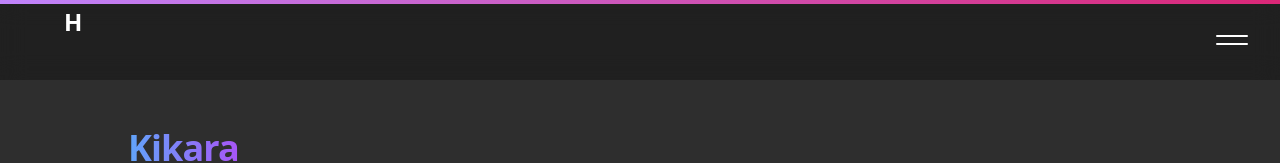
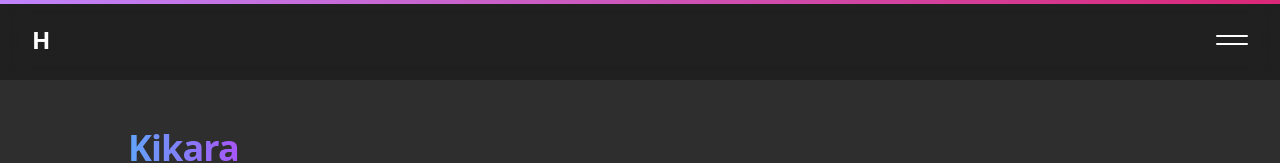
Before and after one commit to sanpicule/Work-Lab, a Next.js app: page /kikara in a window 1280 px wide. Shown: the top 163 px of the page. Built offline with nearby package versions, Linux system fonts and the light colour scheme.

Commit message:
微修正

```diff
--- a/components/NavBar.tsx
+++ b/components/NavBar.tsx
@@ -160,7 +160,7 @@ const NavBar = () => {
         >
           <Link
             href='/'
-            className='fixed top-[5%] left-[5%] tracking-widest text-md md:text-2xl font-bold'
+            className='tracking-widest text-md md:text-2xl font-bold'
             onMouseEnter={() => setIsHovered(true)}
             onMouseLeave={() => setIsHovered(false)}
           >
```
